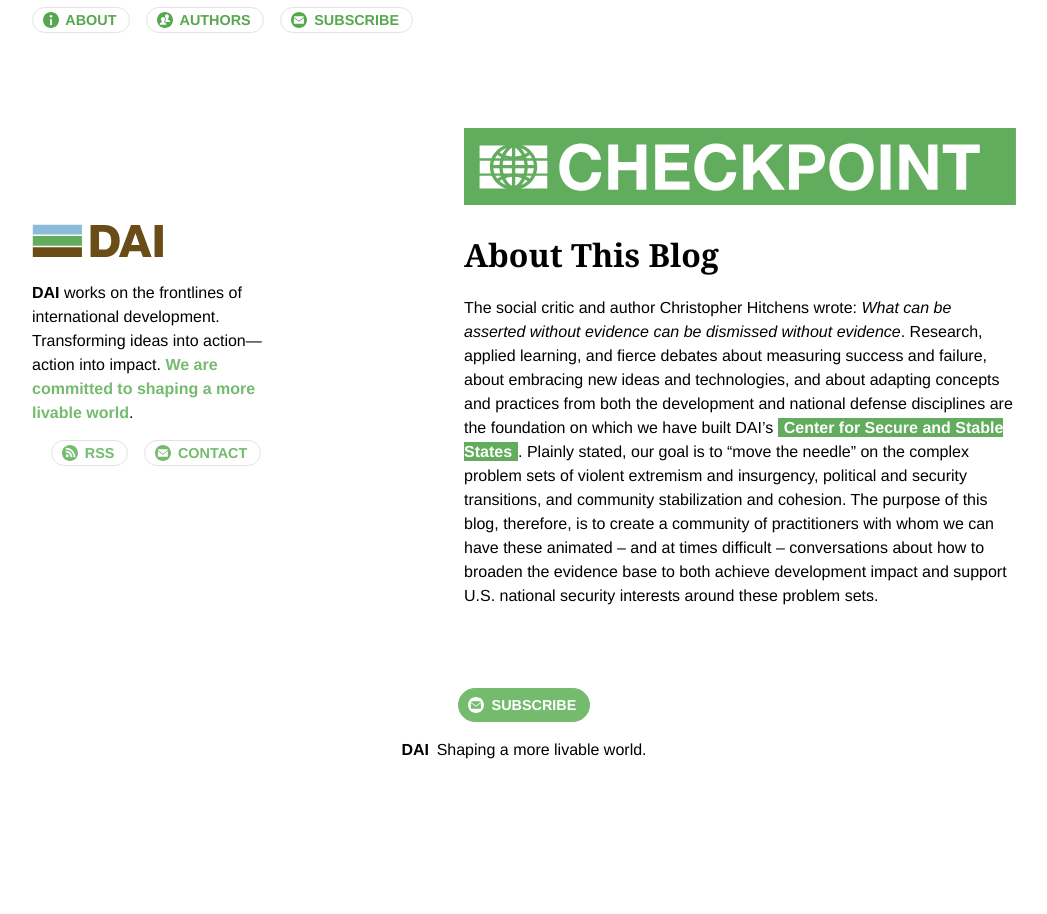
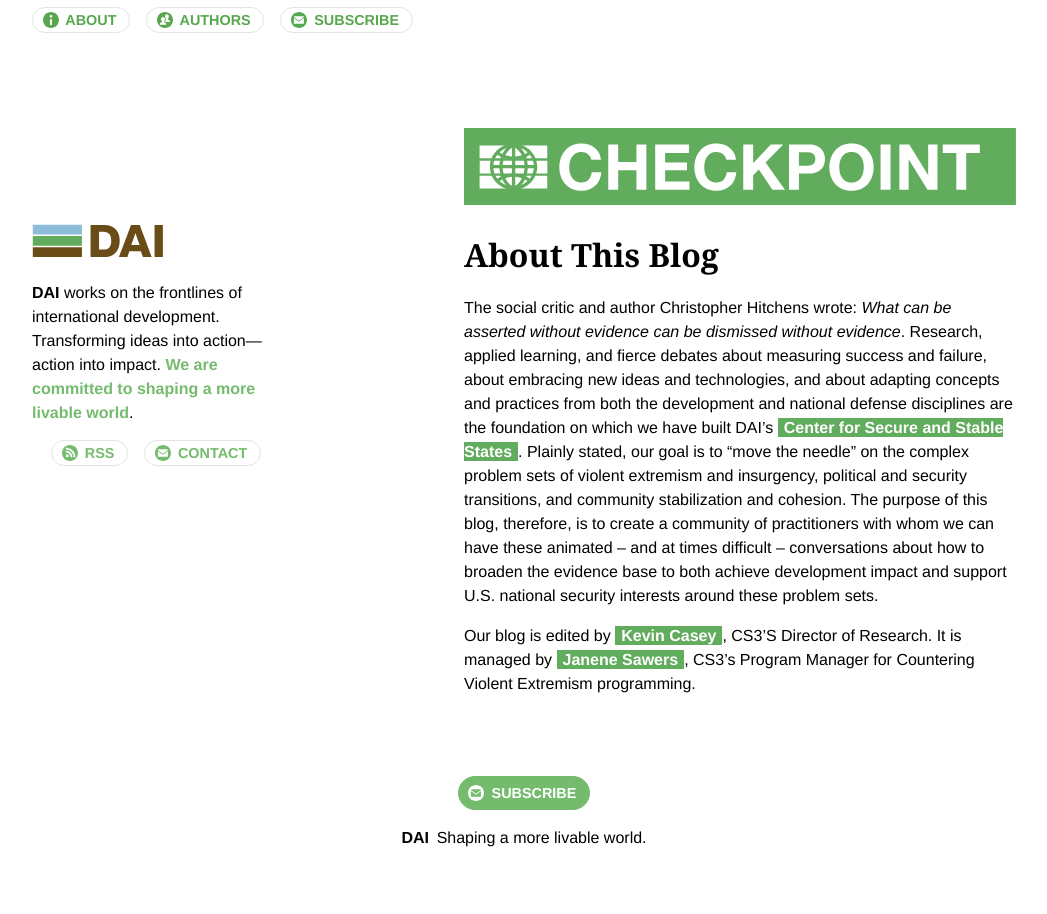
Before and after one commit to BryanSchuetz/CS-, a Jekyll site: the page built from about.md, in a window 1280 px wide. Shown: the whole page, without its empty margins (116-1163 px from the left). Built offline with Jekyll 4.4.1, drawn with Linux system fonts in a browser that asks for light colours.

Commit message:
Updated About

```diff
--- a/about.md
+++ b/about.md
@@ -5,3 +5,5 @@ layout: page
 ---
 
 The social critic and author Christopher Hitchens wrote: *What can be asserted without evidence can be dismissed without evidence*. Research, applied learning, and fierce debates about measuring success and failure, about embracing new ideas and technologies, and about adapting concepts and practices from both the development and national defense disciplines are the foundation on which we have built DAI’s [Center for Secure and Stable States](https://www.dai.com/news/dai-launches-the-center-for-secure-and-stable-states). Plainly stated, our goal is to “move the needle” on the complex problem sets of violent extremism and insurgency, political and security transitions, and community stabilization and cohesion. The purpose of this blog, therefore, is to create a community of practitioners with whom we can have these animated -- and at times difficult – conversations about how to broaden the evidence base to both achieve development impact and support U.S. national security interests around these problem sets.
+
+Our blog is edited by [Kevin Casey](dai-global-checkpoint.com/authors/kevin-casey/), CS3'S Director of Research. It is managed by [Janene Sawers](dai-global-checkpoint.com/authors/janene-sawers/), CS3's Program Manager for Countering Violent Extremism programming.
```
